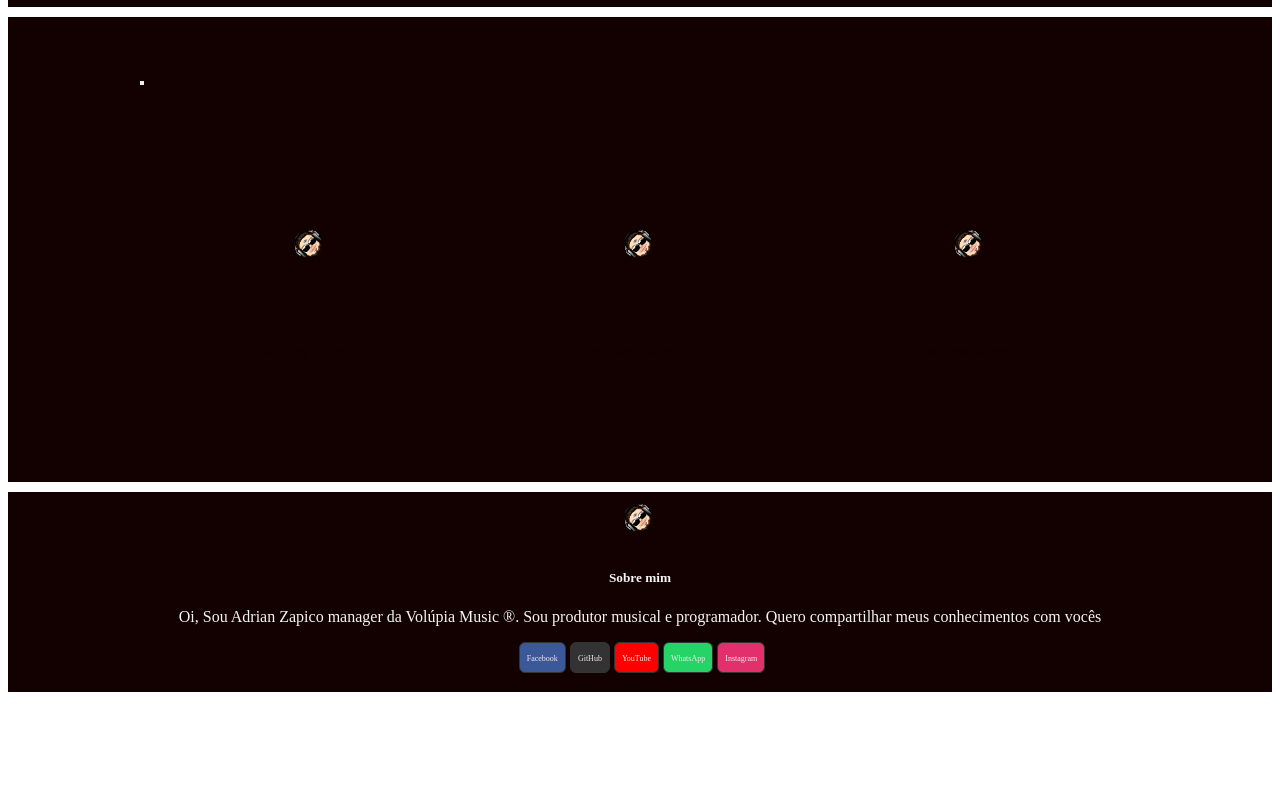
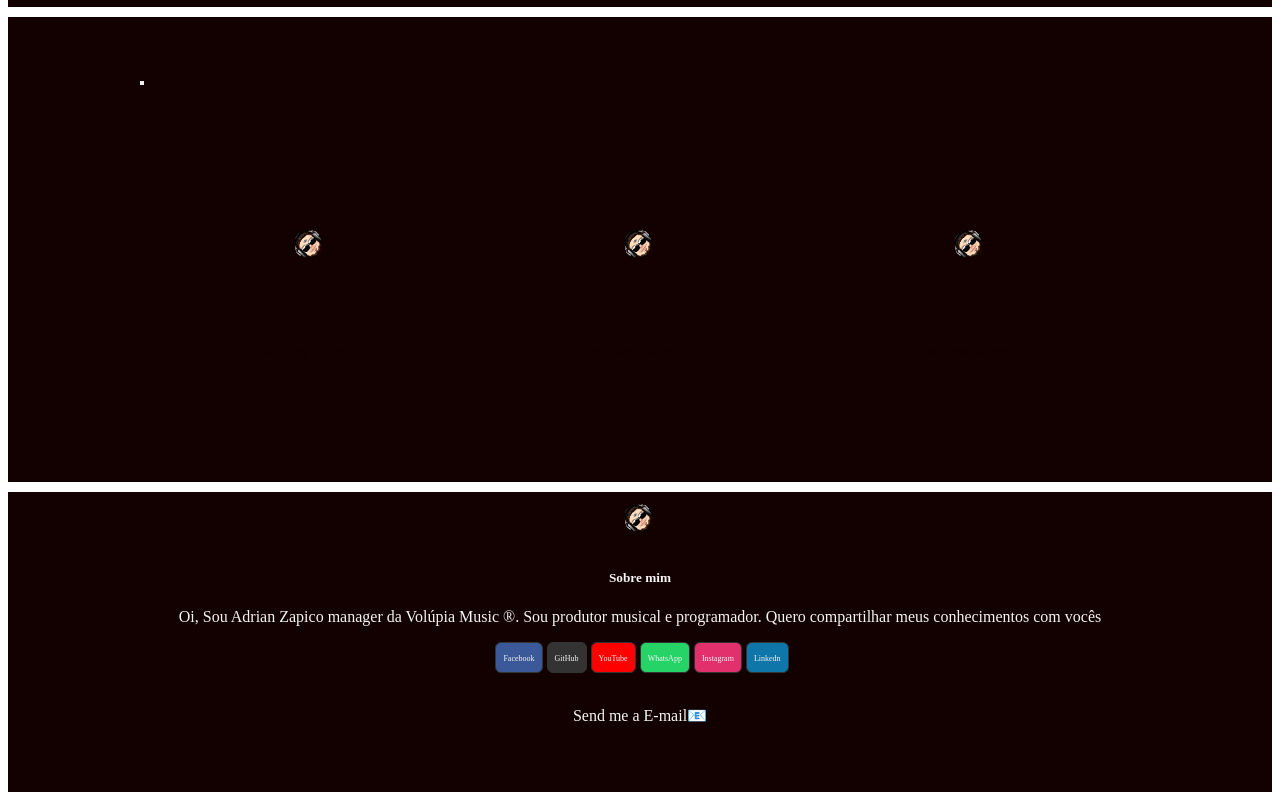
Before and after one commit to AdrianZapico/teste-rotas, a React (Create React App) app: page / in a window 1280 px wide. Shown: the part 265-1065 px from the top of the page. Before the commit the page ends 965 px from the top, so only its background shows below. Built offline with nearby package versions, Linux system fonts and the light colour scheme.

Commit message:
Email Link Works

```diff
--- a/src/components/ButtonInfo/Styles.jsx
+++ b/src/components/ButtonInfo/Styles.jsx
@@ -36,13 +36,14 @@ export const ButtonInfoStyled = styled.div`
     padding: 7px 10px;
     background-color: rgb(66 103 178);
     }
+
     @media screen and (max-width:480px)
     {
       width: auto;
       height: auto;
       padding: auto;
-      margin: 0 1.5%;
-     padding: 2px 40px;
+      margin: 10 10px;
+     padding: 2px 5px;
      box-sizing: border-box;
      border: 2px solid rgba(19, 0, 0 );
      border-radius: 10px;
@@ -55,12 +56,8 @@ export const ButtonInfoStyled = styled.div`
 export const AHome = styled.a`
 
   text-decoration: none;
- 	color: rgba(19, 0, 0 );
-    &:hover{
-    color: ${redPersonal};
-		transition: all ease 0.7s;
-		font-size: 25px;
-	}
+ 	color: whitesmoke;
+
 
 `
 export const LogoImg = styled.img`
--- a/src/components/ButtonInfo/index.jsx
+++ b/src/components/ButtonInfo/index.jsx
@@ -21,10 +21,10 @@ export default function ButtonInfo(props) {
 
                             <h2>{element.title}</h2>
 
-                            <p>{element.description}</p>
+
                             <p>
                                 <AHome href={element.link}>
-
+                                <p>{element.description}</p>
                                 </AHome>
                             </p>
 
--- a/src/components/Footer/Styles.jsx
+++ b/src/components/Footer/Styles.jsx
@@ -16,13 +16,14 @@ export const FooterStyled = styled.footer`
     position: relative;
     z-index: 1;
     text-align: center;
+
 `
 export const DivFooterStyled = styled.div`
 
     color: whitesmoke;
     margin: 0 auto;
     width: 100%;
-    height: 200px;
+    height: 300px;
     background-color: rgba(19, 0, 0 );
 
 `
@@ -47,3 +48,13 @@ export const SocialLinks = styled.button`
     border: none;
 
 `
+export const AHome = styled.a`
+
+  text-decoration: none;
+ 	color: whitesmoke;
+  display: inline-block;
+  margin-top: 30px;
+
+
+
+`
--- a/src/components/Footer/index.jsx
+++ b/src/components/Footer/index.jsx
@@ -1,7 +1,8 @@
 import React from "react"
-import { FooterStyled, DivFooterStyled, Spin, LogoImg } from "./Styles"
+import { FooterStyled, DivFooterStyled, Spin, LogoImg, AHome, } from "./Styles"
 import Logo from "../../assets/pretoebranco.png"
 import ButtonInfo from "../ButtonInfo"
+
 
 
 export default function Footer(props) {
@@ -24,6 +25,12 @@ export default function Footer(props) {
 
           <ButtonInfo />
 
+
+          <div>
+            <AHome href="mailto:joeytafolla123@gmail.com">Send me a E-mail📧</AHome>
+          </div>
+
+
         </DivFooterStyled>
       </FooterStyled>
     </>
--- a/src/database/dataBtn.json
+++ b/src/database/dataBtn.json
@@ -12,17 +12,22 @@
     },
     {
       "description":"YouTube",
-      "link":"",
+      "link":"https://www.youtube.com/",
       "color":"#FF0000"
     },
     {
       "description":"WhatsApp",
-      "link":"",
+      "link":"https://api.whatsapp.com/send?phone=5531997489284",
       "color":"#25D366"
     },
     {
       "description":"Instagram",
-      "link":"",
+      "link":"https://www.instagram.com/adrian_zapico/",
       "color":"#E1306C"
+    },
+    {
+      "description":"Linkedn",
+      "link":"https://www.linkedin.com/in/adrian-zapico-719498218/",
+      "color":"#0e76a8"
     }
   ]
--- a/src/styles/global.jsx
+++ b/src/styles/global.jsx
@@ -1,8 +1,6 @@
 import { createGlobalStyle } from 'styled-components';
 
 export default createGlobalStyle`
-
-
 
 .linkRouter{
 	text-decoration: none;
```
